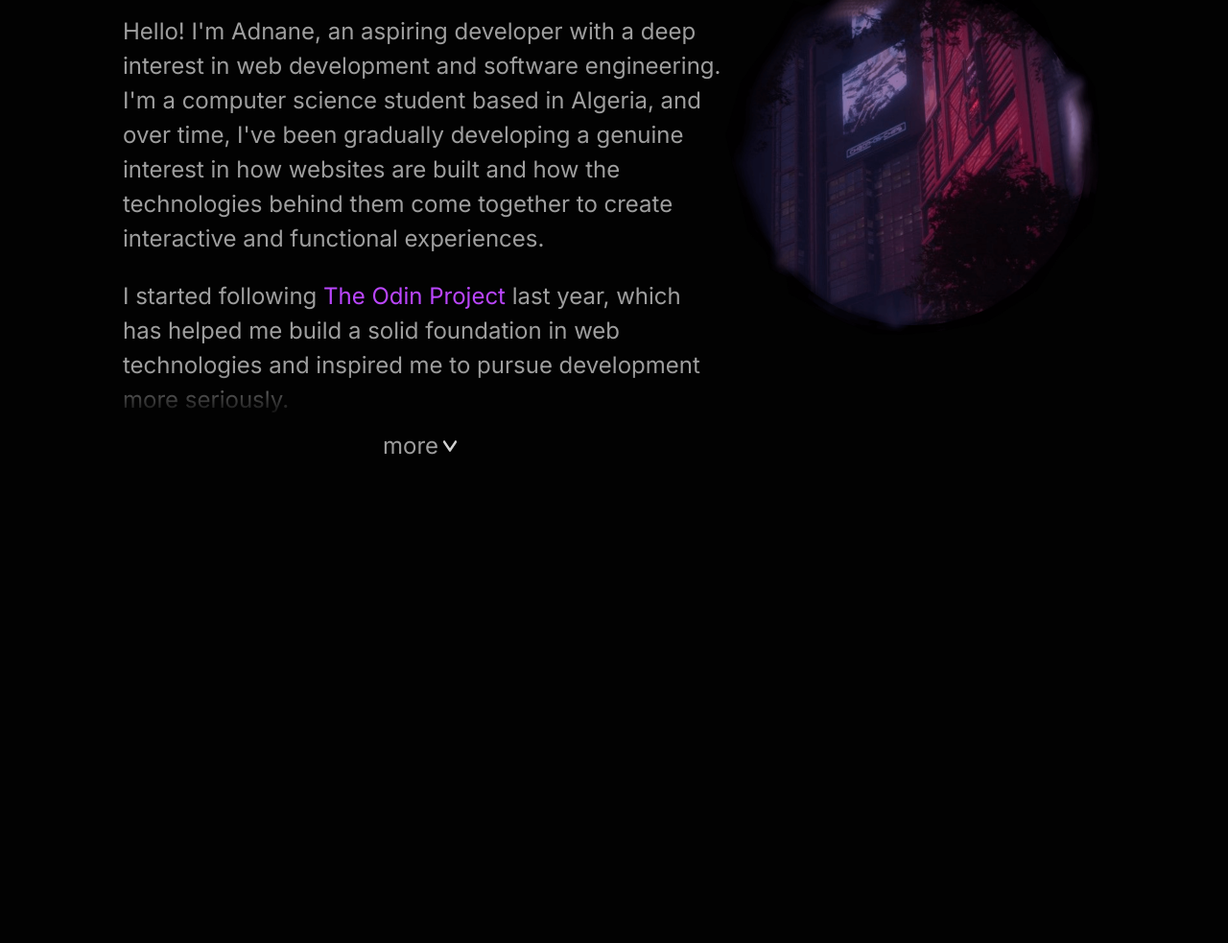
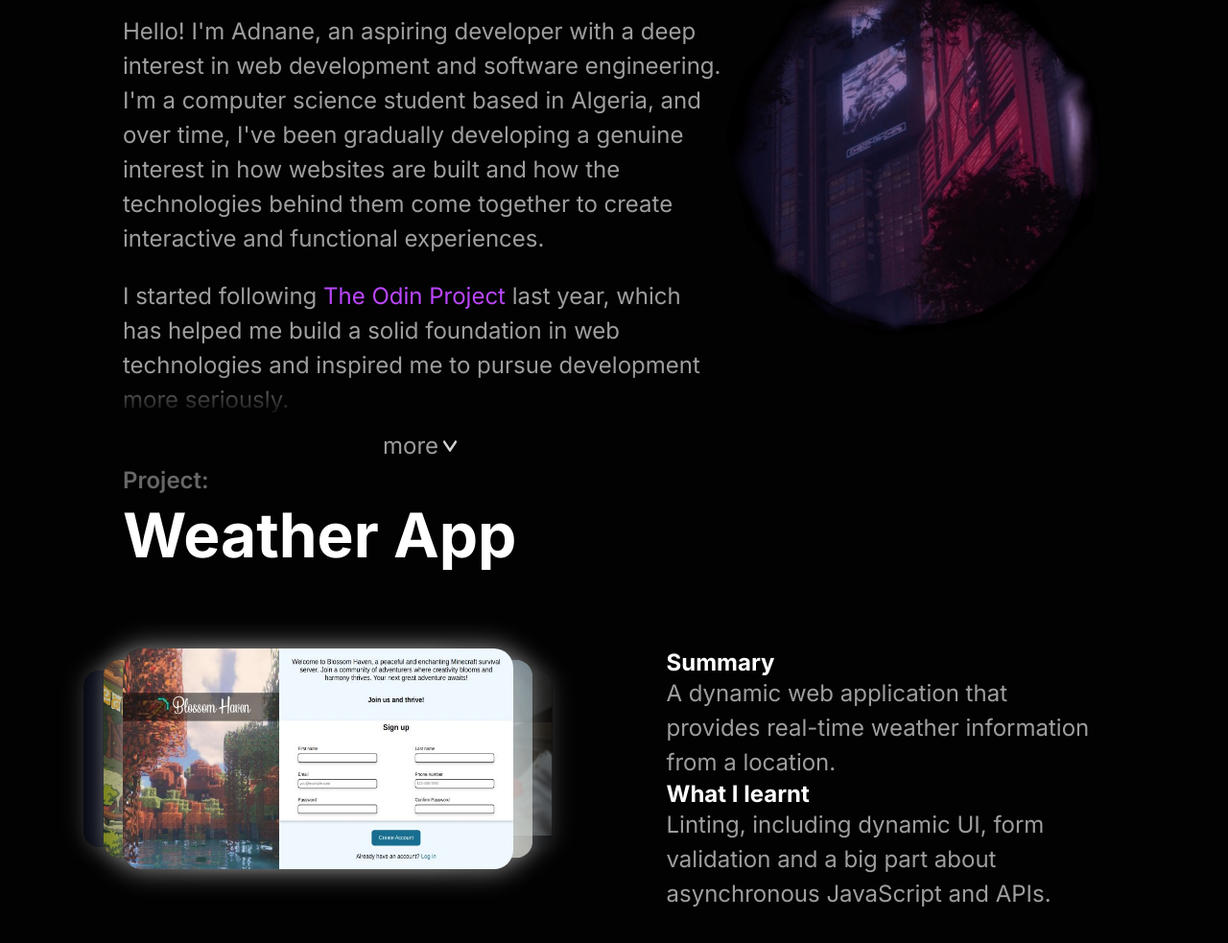
Before and after one commit to AdnaneTaleb10/Odin-Homepage, a website built with webpack: page src/index.html in a window 1280 px wide. Shown: the part 809-1792 px from the top of the page at 96% size. After the commit the page ends 1759 px from the top, so only its background shows below. Built offline with nearby package versions, Linux system fonts and the light colour scheme; a web font is replaced by a local one.

Commit message:
Add project section with image carousel and project descriptions

```diff
--- a/src/index.html
+++ b/src/index.html
@@ -27,7 +27,10 @@
 
     <main>
       <section id="banner-heading">
-        <img src="./assets/wallpapers/AdnenDeveloper.webp" alt="Adnen Developer">
+        <img
+          src="./assets/wallpapers/AdnenDeveloper.webp"
+          alt="Adnen Developer"
+        />
       </section>
 
       <section id="about-section">
@@ -37,23 +40,108 @@
 
         <div id="about-container">
           <div id="about-text">
-            <p>Hello! I'm Adnane, an aspiring developer with a deep interest in web development and software engineering. I'm a computer science student based in Algeria, and over time, I've been gradually developing a genuine interest in how websites are built and how the technologies behind them come together to create interactive and functional experiences.</p>
+            <p>
+              Hello! I'm Adnane, an aspiring developer with a deep interest in
+              web development and software engineering. I'm a computer science
+              student based in Algeria, and over time, I've been gradually
+              developing a genuine interest in how websites are built and how
+              the technologies behind them come together to create interactive
+              and functional experiences.
+            </p>
             <p id="fade-text">
-              I started following <a href="https://www.theodinproject.com/paths">The Odin Project</a> last year, which has helped me build a solid foundation in web technologies and inspired me to pursue development more seriously.
+              I started following
+              <a href="https://www.theodinproject.com/paths"
+                >The Odin Project</a
+              >
+              last year, which has helped me build a solid foundation in web
+              technologies and inspired me to pursue development more seriously.
             </p>
 
-<!--             <p>Since then, I’ve worked on several small projects that allowed me to apply and grow my frontend skills using HTML, CSS, and JavaScript. I'm hoping to continue learning, get deeper into the field, and eventually explore more advanced technologies as I progress.</p>
- -->
             <div id="more-button-container">
               <p>more</p>
-              <img src="./assets/icons/down.svg" alt="">
+              <img src="./assets/icons/down.svg" alt="" />
             </div>
           </div>
 
-          <img src="./assets/wallpapers/aboutSectionWallpaper.png">
+          <img src="./assets/wallpapers/aboutSectionWallpaper.png" />
+        </div>
+      </section>
+
+      <section id="projects-section">
+        <div id="project-title-container">
+          <p>Project:</p>
+          <h2 id="project-title">Weather App</h2>
+        </div>
+        <div id="current-project-container">
+          <div id="image-slider-container">
+            <div id="coffee-project" class="sliding-image carousel-hide-left">
+              <img src="./assets/projectShowcases/coffee.png" />
+            </div>
+
+            <div id="tic-tac-toe-project" class="sliding-image carousel-hide-left">
+              <img src="./assets/projectShowcases/tic-tac-toe.png" />
+            </div>
+
+            <div id="etch-sketch-project" class="sliding-image carousel-left-left">
+              <img src="./assets/projectShowcases/Etch-a-sketch.png" />
+            </div>
+
+            <div id="calculator-project" class="sliding-image carousel-left">
+              <img src="./assets/projectShowcases/calculator.jpeg" />
+            </div>
+
+            <div id="signup-project" class="sliding-image carousel-center">
+              <img src="./assets/projectShowcases/sign-up-form.jpeg" />
+            </div>
+
+            <div id="library-project" class="sliding-image carousel-right">
+              <img src="./assets/projectShowcases/Library.jpeg" />
+            </div>
+
+            <div id="restaurant-project" class="sliding-image carousel-right-right">
+              <img src="./assets/projectShowcases/Restaurant.jpeg" />
+            </div>
+
+            <div id="to-do-list-project" class="sliding-image carousel-hide-right">
+              <img src="./assets/projectShowcases/To-do-list.jpeg" />
+            </div>
+
+            <div id="weather-project" class="sliding-image carousel-hide-right">
+              <img src="./assets/projectShowcases/Weather.jpeg" />
+            </div>
+          </div>
+
+          <div id="arrow-container">
+            <!-- ************ Add Arrows **************** -->
+          </div>
+
+          <div class="project-related-container">
+            <div class="project-summary-container">
+              <h3>Summary</h3>
+              <p class="show">
+                A dynamic web application that provides real-time weather information from a location.
+              </p>
+<!--               <p class="hide">
+                Lorem ipsum dolor sit amet consectetur, adipisicing elit.
+                Aliquam, facere corrupti commodi eaque nesciunt sed porro
+                quaerat iste laborum in quod voluptas maiores voluptatem
+                adipisci culpa quae nihil doloribus sit.
+              </p> -->
+            </div>
+            <div class="project-learnt-container">
+              <h3>What I learnt</h3>
+              <p class="show">
+              Linting, including dynamic UI, form validation and a big part about asynchronous JavaScript and APIs.
+              </p>
+<!--               <p class="hide">
+                Voluptates nulla reprehenderit obcaecati quod aspernatur cum
+                repudiandae adipisci. Aperiam ab distinctio ipsum, autem, labore
+                ducimus natus delectus obcaecati perspiciatis, facere quo.
+              </p> -->
+            </div>
+          </div>
         </div>
       </section>
     </main>
-
   </body>
 </html>
--- a/src/modules/about.js
+++ b/src/modules/about.js
@@ -30,7 +30,7 @@ const observer = new IntersectionObserver(
       entry.target.classList.toggle("visible" , entry.isIntersecting);
     });
   },
-  { threshold: 0.5 }
+  { threshold: 1 }
 );
 
 observer.observe(title)
--- a/src/style.css
+++ b/src/style.css
@@ -82,7 +82,6 @@ main {
 #about-section {
   display: flex;
   flex-direction: column;
-  padding-bottom: 500px;
 }
 
 #about-title > h2 {
@@ -95,7 +94,7 @@ main {
     filter 1s ease-out, opacity 1s ease-out;
 }
 
-#about-title > h2.visible{
+#about-title > h2.visible {
   transform: translateY(0);
   filter: blur(0px);
   opacity: 1;
@@ -168,28 +167,83 @@ main {
   cursor: pointer;
 }
 
-/* @keyframes fadeSlideUp {
-  0% {
-    opacity: 0;
-    transform: translateY(30px);
-    filter: blur(10px);
-  }
+#projects-section {
+  display: flex;
+  flex-direction: column;
+  align-items: start;
+  gap: 5em;
+  width: 100%;
+}
 
-  33% {
-    opacity: 0.5;
-    transform: translateY(-5px);
-    filter: blur(2px);
-  }
+#project-title-container > p {
+  color: #676767;
+  font-weight: 600;
+}
 
-  66% {
-    opacity: 0.9;
-    transform: translateY(-10px);
-    filter: blur(1px);
-  }
+#current-project-container {
+  display: flex;
+  align-items: flex-start;
+  width: 100%;
+  gap: 5em;
+}
 
-  100% {
-    opacity: 1;
-    transform: translateY(0);
-    filter: blur(0);
-  }
-} */
+#image-slider-container {
+  width: 100%;
+  max-width: 600px;
+  aspect-ratio: 3 / 1.7;
+  position: relative;
+}
+
+.sliding-image {
+  position: absolute;
+  width: 100%;
+  height: 100%;
+  overflow: hidden;
+  border-radius: 20px;
+  box-shadow: 0 0 30px rgba(255, 255, 255, 0.5);
+  transition: transform 0.5s ease, opacity 0.5s ease;
+}
+
+.sliding-image img {
+  width: 100%;
+  height: 100%;
+  /* object-fit: contain;  */
+}
+
+.carousel-hide-left,
+.carousel-hide-right {
+  opacity: 0;
+  transform: translateX(-150%) scale(0.7);
+  z-index: 0;
+  pointer-events: none;
+}
+
+.carousel-left-left {
+  transform: translateX(-20%) scale(0.8);
+  opacity: 0.4;
+  z-index: 1;
+}
+
+.carousel-left {
+  transform: translateX(-10%) scale(0.9);
+  opacity: 0.7;
+  z-index: 2;
+}
+
+.carousel-center {
+  transform: translateX(0%) scale(1);
+  opacity: 1;
+  z-index: 3;
+}
+
+.carousel-right {
+  transform: translateX(10%) scale(0.9);
+  opacity: 0.7;
+  z-index: 2;
+}
+
+.carousel-right-right {
+  transform: translateX(20%) scale(0.8);
+  opacity: 0.4;
+  z-index: 1;
+}
```
Also changed, not shown: src/assets/projectShowcases/Dashboard.jpeg (added), src/assets/projectShowcases/Etch-a-sketch.png (added), src/assets/projectShowcases/Library.jpeg (added), src/assets/projectShowcases/Restaurant.jpeg (added), src/assets/projectShowcases/To-do-list.jpeg (added), src/assets/projectShowcases/Weather.jpeg (added), src/assets/projectShowcases/calculator.jpeg (added), src/assets/projectShowcases/coffee.png (added), src/assets/projectShowcases/sign-up-form.jpeg (added), src/assets/projectShowcases/tic-tac-toe.png (added).
